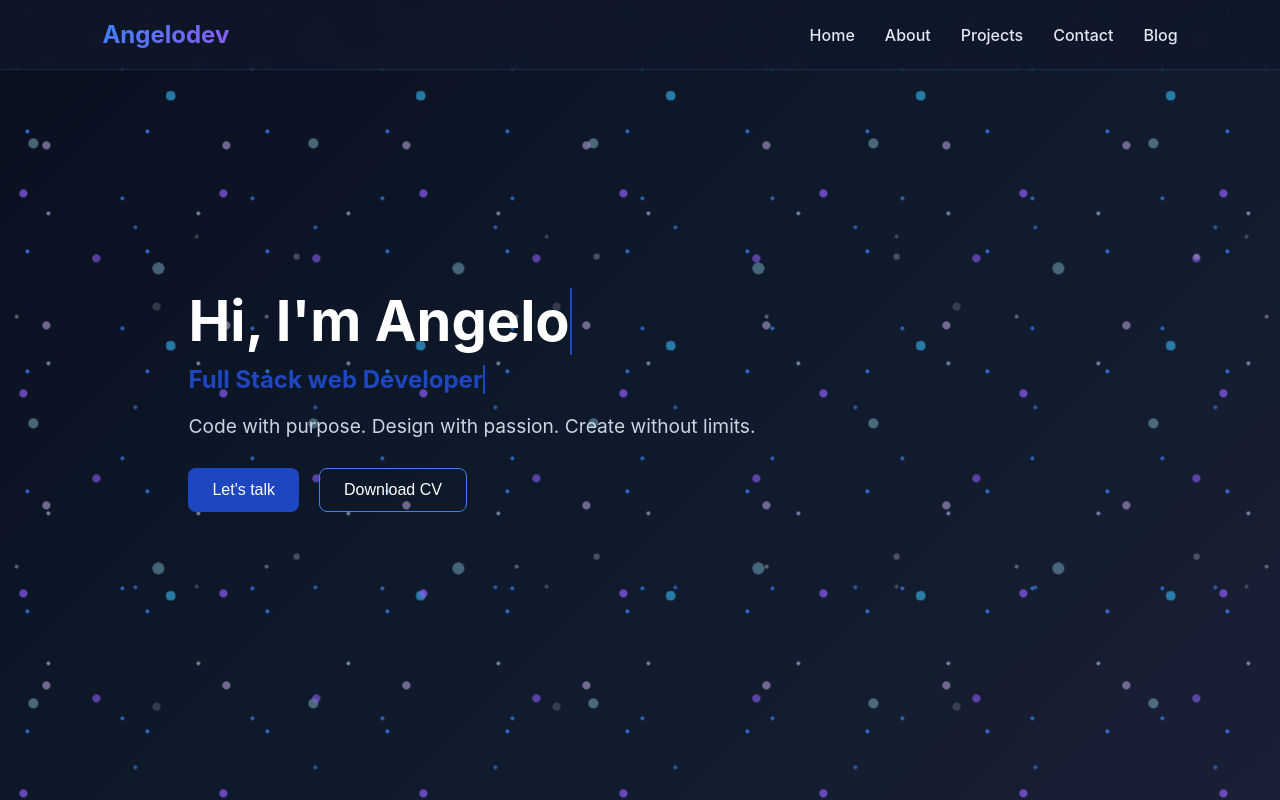
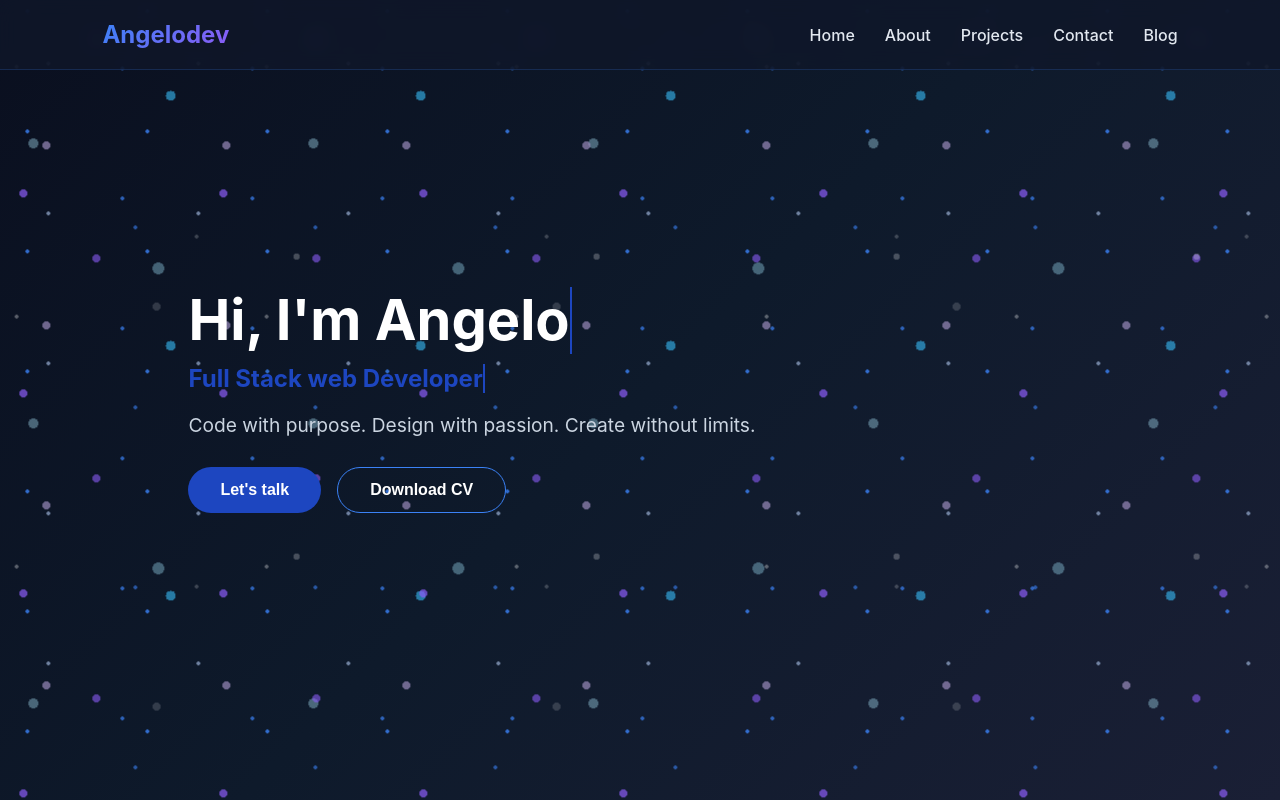
Before and after one commit to Giohandelcas/Portfolio-angelo, a React (Vite) app: page / in a window 1280 px wide. Shown: the top 800 px of the page. Built offline with nearby package versions, Linux system fonts and the light colour scheme.

Commit message:
feat: Adding the option to download the resume in Spanish and English

```diff
--- a/src/sections/Hero/Hero.jsx
+++ b/src/sections/Hero/Hero.jsx
@@ -1,15 +1,25 @@
+import { useState } from "react";
 import styles from "./Hero.module.scss";
 
 function Hero() {
-  const downloadCV = () => {
-    const cvUrl = '/Angelo-Resume.pdf';
+  const [showLanguageOptions, setShowLanguageOptions] = useState(false);
+
+  const downloadCV = (language) => {
+    const cvUrls = {
+      es: '/AngeloDelcastilloCVspanish.pdf',
+      en: '/AngeloDelcastilloCVenglish.pdf'
+    };
+
+    const cvUrl = cvUrls[language];
+    const fileName = language === 'es' ? 'Angelo_CV_Espanol.pdf' : 'Angelo_CV_Ingles.pdf';
 
     const link = document.createElement('a');
     link.href = cvUrl;
-    link.download = 'Angelo_CV.pdf';
+    link.download = fileName;
     document.body.appendChild(link);
     link.click();
     document.body.removeChild(link);
+    setShowLanguageOptions(false);
   };
 
   const handleLetTalk = () => {
@@ -33,9 +43,27 @@ function Hero() {
             <button className={styles.primary} onClick={handleLetTalk}>
               Let's talk
             </button>
-            <button className={styles.secondary} onClick={downloadCV}>
-              Download CV
-            </button>
+
+            {/* Contenedor del botón de CV con selector de idioma */}
+            <div className={styles.cvContainer}>
+              <button
+                className={styles.secondary}
+                onClick={() => setShowLanguageOptions(!showLanguageOptions)}
+              >
+                Download CV
+              </button>
+
+              {showLanguageOptions && (
+                <div className={styles.languageOptions}>
+                  <button onClick={() => downloadCV('en')}>
+                    🇬🇧 English
+                  </button>
+                  <button onClick={() => downloadCV('es')}>
+                    🇪🇸 Español
+                  </button>
+                </div>
+              )}
+            </div>
           </div>
         </div>
       </div>
--- a/src/sections/Hero/Hero.module.scss
+++ b/src/sections/Hero/Hero.module.scss
@@ -120,19 +120,78 @@ p {
 
 .buttons {
   display: flex;
-  gap: 20px;
-  opacity: 0;
-  animation: fadeIn 1s ease-in forwards;
-  animation-delay: 3.5s;
+  gap: 1rem;
+  position: relative;
 }
 
-button {
-  padding: 12px 24px;
-  border-radius: 8px;
+.cvContainer {
+  position: relative;
+  display: inline-block;
+}
+
+.primary, .secondary {
+  padding: 0.8rem 2rem;
+  border-radius: 50px;
+  font-size: 1rem;
+  font-weight: 600;
+  cursor: pointer;
+  transition: all 0.3s ease;
   border: none;
-  cursor: pointer;
-  font-size: 16px;
-  transition: 0.3s;
+}
+
+.primary {
+  background: linear-gradient(135deg, #667eea 0%, #764ba2 100%);
+  color: white;
+
+  &:hover {
+    transform: translateY(-2px);
+    box-shadow: 0 5px 15px rgba(102, 126, 234, 0.4);
+  }
+}
+
+.secondary {
+  background: transparent;
+  border: 2px solid #667eea;
+  color: #667eea;
+
+  &:hover {
+    background: rgba(102, 126, 234, 0.1);
+    transform: translateY(-2px);
+  }
+}
+
+.languageOptions {
+  position: absolute;
+  top: 100%;
+  left: 0;
+  margin-top: 0.5rem;
+  background: white;
+  border-radius: 10px;
+  box-shadow: 0 5px 20px rgba(0, 0, 0, 0.15);
+  overflow: hidden;
+  z-index: 1000;
+  min-width: 160px;
+
+  button {
+    display: block;
+    width: 100%;
+    padding: 0.8rem 1.5rem;
+    border: none;
+    background: white;
+    cursor: pointer;
+    font-size: 1rem;
+    transition: background-color 0.3s ease;
+    text-align: left;
+    color: #333;
+
+    &:hover {
+      background-color: #f5f5f5;
+    }
+
+    &:not(:last-child) {
+      border-bottom: 1px solid #eee;
+    }
+  }
 }
 
 .primary {
```
Also changed, not shown: 2 other files (tests, documents, lock files or other folders).
